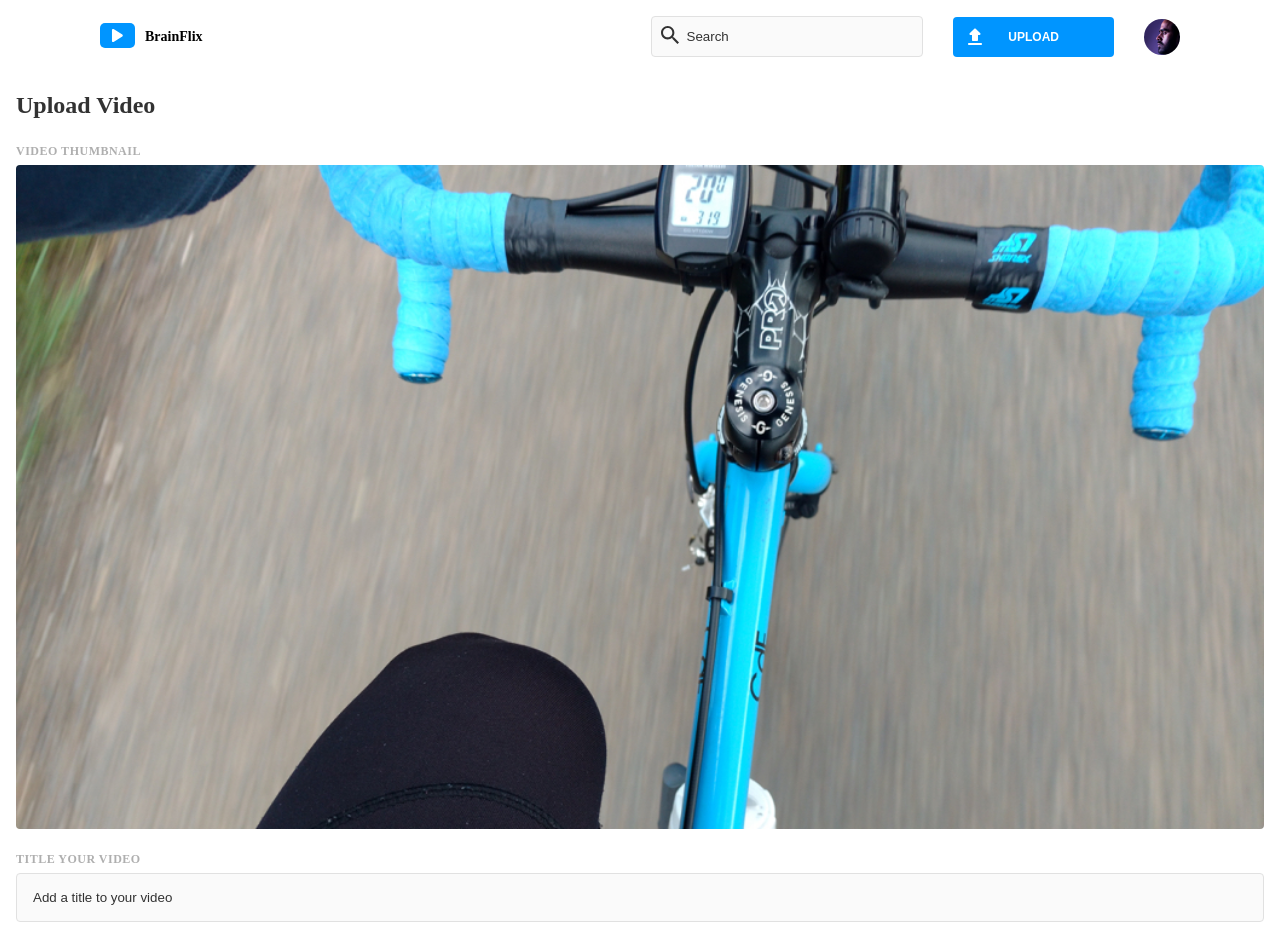
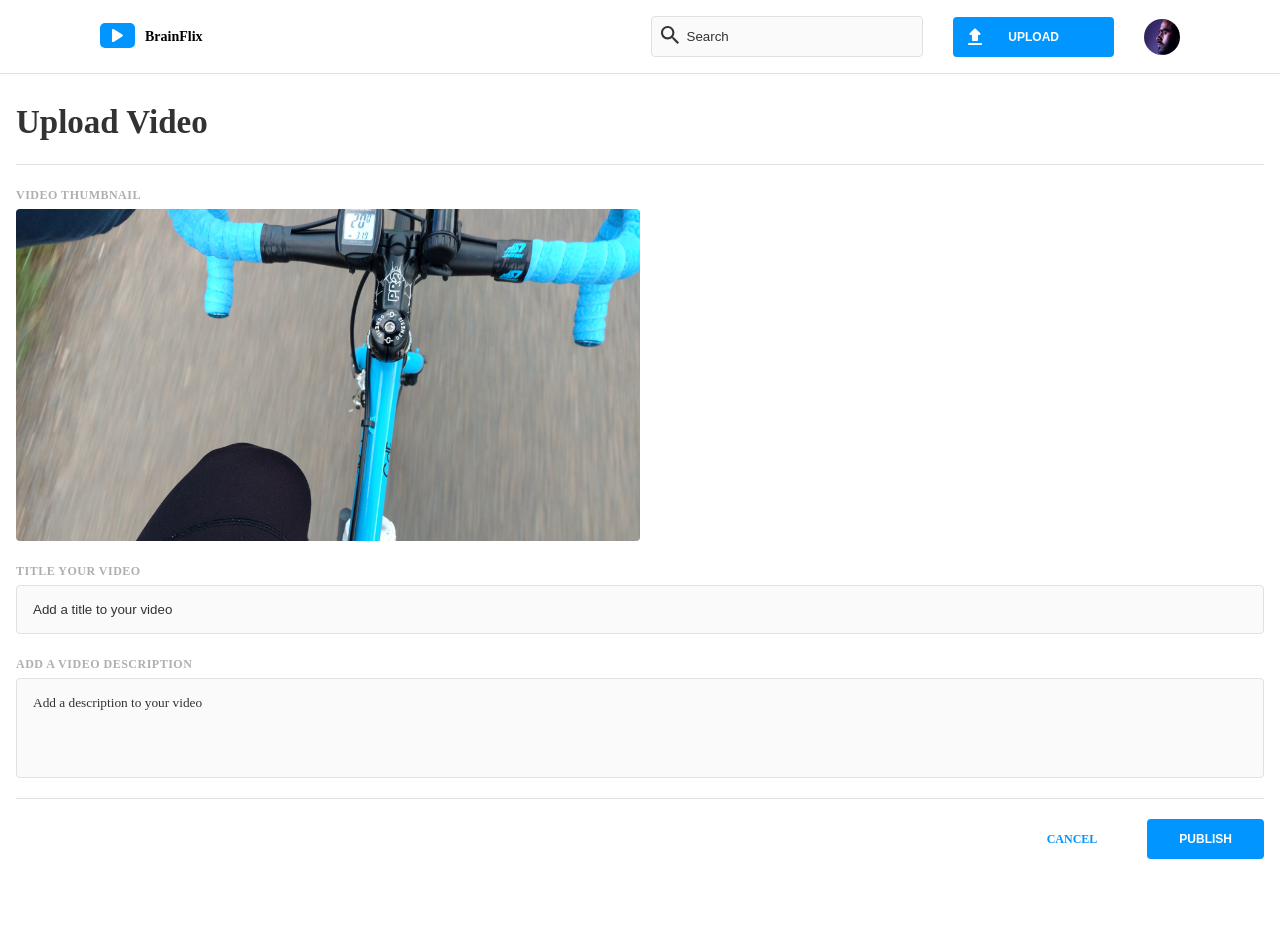
Before and after one commit to Lala0419/nanaya-miki-brainflix, a React (Create React App) app: page /upload in a window 1280 px wide. Shown: the top 946 px of the page. After the commit the page ends 895 px from the top, so only its background shows below. Built offline with nearby package versions, Linux system fonts and the light colour scheme.

Commit message:
finished styling for upload tablet size

```diff
--- a/src/components/comments/CommentList.jsx
+++ b/src/components/comments/CommentList.jsx
@@ -5,16 +5,27 @@ import Publish from "../../assets/icons/add_comment.svg";
 
 export const CommentList = ({ videoComments }) => {
 	const [comment, setComment] = useState("");
-	const [touchFlag, setTouchFlag] = useState(false);
+	const [hasErrorMessage, setHasErrorMessage] = useState(false);
+
 	const onCommentChange = (e) => {
-		setTouchFlag(true);
 		setComment(e.target.value);
+		setHasErrorMessage(false);
+	};
+
+	const handleCommentClick = () => {
+		if (comment === "") {
+			setHasErrorMessage(true);
+			setTimeout(() => {
+				setHasErrorMessage(false);
+			}, 2000);
+		} else {
+			setHasErrorMessage(false);
+		}
 	};
 
 	const onFormSubmit = (e) => {
 		e.preventDefault();
 		if (!comment) {
-			setTouchFlag(true);
 			return;
 		}
 		addComment(e.target.comment.value);
@@ -64,7 +75,7 @@ export const CommentList = ({ videoComments }) => {
 								name="comment"
 								placeholder="Add a new comment"
 								className={`comment__form-input comment__form-input--comment ${
-									touchFlag && !comment && "comment__form-input--error"
+									hasErrorMessage && "comment__form-input--error"
 								}`}
 								value={comment}
 							></textarea>
@@ -73,6 +84,7 @@ export const CommentList = ({ videoComments }) => {
 					<button
 						id="comment__button"
 						className="comment__button"
+						onClick={handleCommentClick}
 					>
 						COMMENT
 						<img
@@ -81,13 +93,10 @@ export const CommentList = ({ videoComments }) => {
 							className="comment__button--plus"
 						/>
 					</button>
-					{touchFlag &&
-						!comment &&
-						setTimeout(() => {
-							setTouchFlag(false);
-						}, 2000) && (
-							<p className="text__error">This field can not be empty!</p>
-						)}
+
+					{hasErrorMessage && (
+						<p className="text__error">"This field can not be empty!"</p>
+					)}
 				</form>
 			</div>
 			<div className="newComment-container">
--- a/src/components/header/header.scss
+++ b/src/components/header/header.scss
@@ -23,6 +23,7 @@
 		@include breakpoints.medium {
 			flex-direction: row;
 			padding: 1.6rem 3.6rem;
+			border-bottom: 1px solid $color-secondary-outline;
 		}
 
 		@include breakpoints.large {
--- a/src/components/hero/Hero.jsx
+++ b/src/components/hero/Hero.jsx
@@ -1,9 +1,5 @@
 import React from "react";
 import "./hero.scss";
-import Play from "../../assets/icons/play.svg";
-import Scrubber from "../../assets/icons/scrub.svg";
-import Close from "../../assets/icons/close_fullscreen.svg";
-import VolumeUp from "../../assets/icons/volume_up.svg";
 
 export const Hero = ({ videoImg }) => {
 	return (
--- a/src/components/sideBar/SideBarList.jsx
+++ b/src/components/sideBar/SideBarList.jsx
@@ -12,7 +12,10 @@ export const SideBarList = ({ videos, onVideoClick }) => {
 					key={video.id}
 					// onClick={(event) => onVideoClick(event, video.id)}
 				>
-					<Link to={`/video/${video.id}`}>
+					<Link
+						to={`/video/${video.id}`}
+						className="sidebar__img-container"
+					>
 						<img
 							src={video.image}
 							alt={video.title}
--- a/src/components/sideBar/sideBarList.scss
+++ b/src/components/sideBar/sideBarList.scss
@@ -26,23 +26,26 @@
 		cursor: pointer;
 	}
 
+	&__img-container {
+		width: 12.5rem;
+	}
+
 	&__img {
-		width: 35%;
+		width: 100%;
 		height: 5rem;
 		border-radius: 4px;
 		background-color: $color-secondary-outline;
 		transition: 0.5s ease;
+		height: 6rem;
 
 		&:hover {
 			transform: scale(1.1);
 		}
 
 		@include breakpoints.medium {
-			width: 15%;
 			height: 7rem;
 		}
 		@include breakpoints.large {
-			width: 35%;
 		}
 	}
 
@@ -71,6 +74,7 @@
 		}
 	}
 	&__channel {
+		padding-top: 0.5rem;
 		@include mobile-text-body-footer;
 
 		@include breakpoints.medium {
--- a/src/pages/Upload/Upload.scss
+++ b/src/pages/Upload/Upload.scss
@@ -7,7 +7,14 @@
 		@include mobile-text-subheader-footer;
 
 		&-title {
+			padding: 1rem 0 2rem;
 			@include mobile-text-page-header;
+
+			@include breakpoints.medium {
+				@include tablet-desk-text-page-header;
+				padding-bottom: 2rem;
+				border-bottom: 1px solid $color-secondary-outline;
+			}
 		}
 	}
 
@@ -17,6 +24,11 @@
 		letter-spacing: 0.05rem;
 		display: flex;
 		flex-direction: column;
+
+		@include breakpoints.medium {
+			padding-bottom: 2rem;
+			border-bottom: 1px solid $color-secondary-outline;
+		}
 
 		&-title {
 			// padding-top: 1.6rem;
@@ -32,6 +44,10 @@
 		&-img {
 			width: 100%;
 			border-radius: 4px;
+
+			@include breakpoints.medium {
+				width: 50%;
+			}
 		}
 
 		&-form {
@@ -93,6 +109,12 @@
 	&__bottom {
 		position: relative;
 
+		@include breakpoints.medium {
+			display: flex;
+			justify-content: flex-end;
+			align-items: center;
+		}
+
 		&-button {
 			font-family: "Avenir", sans-serif;
 			width: 100%;
@@ -114,6 +136,7 @@
 				// min-width: 150px;
 				width: auto;
 				@include tablet-desk-text-labels-buttons;
+				order: 2;
 			}
 		}
 		&-publish {
@@ -126,6 +149,11 @@
 			text-align: center;
 			@include mobile-text-labels-buttons;
 			color: $color-primary-blue;
+
+			@include breakpoints.medium {
+				order: 1;
+				padding-right: 5rem;
+			}
 		}
 	}
 }
```
